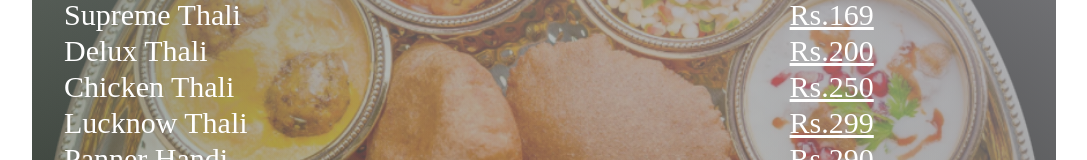
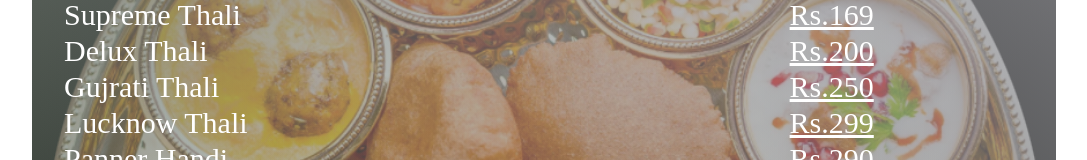
Before and after one commit to BTECH75/shyamjiproject, a plain HTML site: page menu/menu4.html in a window 1280 px wide. Shown: the part 137-297 px from the top of the page, without its empty margins (96-1183 px from the left). Drawn offline with Linux system fonts and the light colour scheme.

Commit message:
Update menu4.html
changed

```diff
--- a/menu/menu4.html
+++ b/menu/menu4.html
@@ -74,7 +74,7 @@
            </tr>
 
           <tr>
-         <td> Chicken Thali </td>
+         <td> Gujrati Thali </td>
          <td><a href="fooddelivery.html">Rs.250</a></td>
           </tr>
 
```
